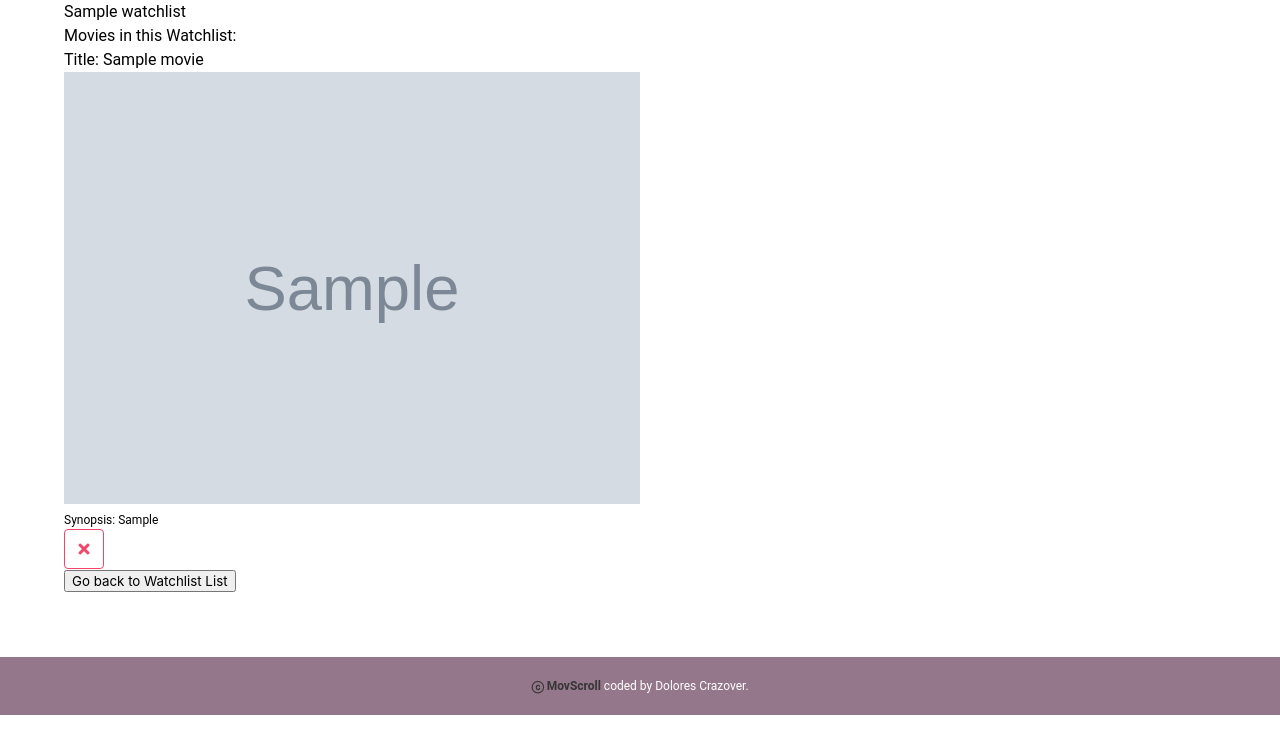
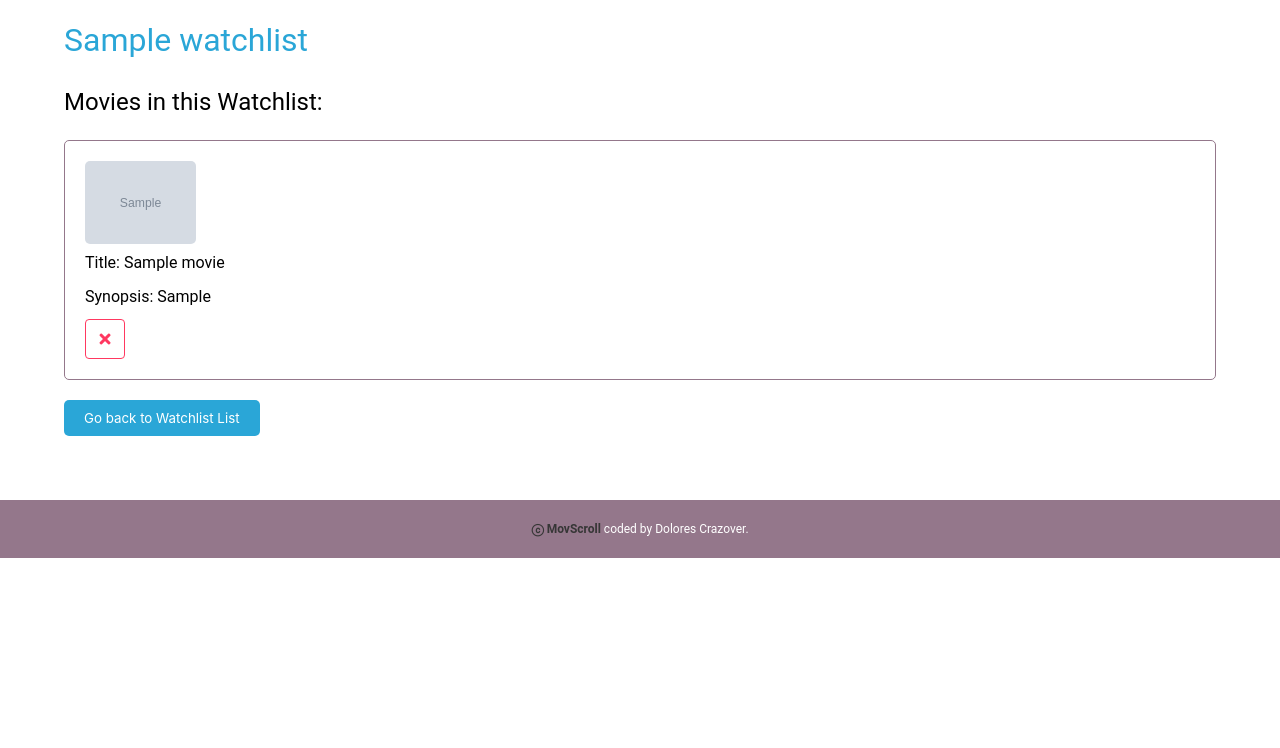
Before and after one commit to DoloresCode/MovScroll, a Django app: page /watchlist/1/ in a window 1280 px wide. Shown: the part 52-800 px from the top of the page. Run offline with Django 4.2, Linux system fonts and the light colour scheme; tables that the repository leaves empty hold one stand-in row (values such as "Sample post"); grey boxes marked "Sample" are stand-in pictures.

Commit message:
watchlist page and detal page styling done as well as dropdown menu added in actors page for watchlists

```diff
--- a/main_app/static/styles/main.css
+++ b/main_app/static/styles/main.css
@@ -447,6 +447,12 @@ img {
   margin-right: 50px;
 }
 
+.dropdown {
+  margin-left: 80px;
+}
+
+
+
 /* Update Page */
 
 /*Like homepage so take the css*/
@@ -475,3 +481,126 @@ img {
 .button.is-primary.custom-cancel-button {
   background-color: rgb(42, 166, 215);
 }
+
+/* Watchlist Page */
+
+.watchlists-container {
+  max-width: 900px;
+  margin: 0 auto;
+  padding: 20px;
+}
+
+.watchlist-item {
+  border: 1px solid #94778b;
+  border-radius: 5px;
+  margin-bottom: 20px;
+  padding: 10px;
+  transition: all 0.3s ease;
+}
+
+.watchlist-item:hover {
+  box-shadow: 0px 5px 15px rgba(0, 0, 0, 0.3);
+}
+
+.watchlist-title {
+  font-size: 1.5em;
+  margin-bottom: 10px;
+}
+
+.watchlist-title a {
+  color: rgb(42, 166, 215);
+  text-decoration: none;
+}
+
+.watchlist-title a:hover {
+  color: #94778b;
+}
+
+.links-back-movie-List-wachl {
+  text-align: right;
+  margin-bottom: 20px;
+}
+
+.links-back-movie-List-wachl a {
+  color: #000;
+  text-decoration: none;
+}
+
+.links-back-movie-List-wachl a:hover {
+  color: rgb(42, 166, 215);
+}
+
+.watchlist-empty {
+  text-align: center;
+  color: #94778b;
+}
+
+/* Watchlist DEtail Page */
+
+
+.title-watchlist_detail_p {
+  font-size: 2em;
+  color: rgb(42, 166, 215);
+  margin-bottom: 20px;
+  margin-top: 1rem;
+
+}
+
+.sub-watchlist_detail_p {
+  font-size: 1.5em;
+  color: #000;
+  margin-bottom: 20px;
+}
+
+.movie-container {
+  border: 1px solid #94778b;
+  border-radius: 5px;
+  padding: 20px;
+
+  margin-bottom: 20px;
+  transition: all 0.3s ease;
+}
+
+.movie-container:hover {
+  box-shadow: 0px 5px 15px rgba(0, 0, 0, 0.1);
+}
+
+.movie-img img {
+  width: 10%;
+  height: auto;
+  border-radius: 5px;
+}
+
+.movie-synopsis {
+  margin-top: 10px;
+}
+
+.movie-synopsis p {
+  font-size: 1em;
+  color: #000;
+}
+
+.button.is-danger.is-outlined {
+  color: #ff3860;
+  border-color: #ff3860;
+  margin-top: 10px;
+}
+
+.button.is-danger.is-outlined:hover {
+  color: #fff;
+  background-color: #ff3860;
+}
+
+button[type="button"] {
+  background-color: rgb(42, 166, 215);
+  color: #fff;
+  border: none;
+  border-radius: 5px;
+  padding: 10px 20px;
+  cursor: pointer;
+  transition: all 0.3s ease;
+}
+
+button[type="button"]:hover {
+  background-color: #94778b;
+}
--- a/main_app/templates/watchlist_detail.html
+++ b/main_app/templates/watchlist_detail.html
@@ -8,10 +8,10 @@
 
 {% for movie in watchlist.movies.all %}
     <div class="movie-container">
+      <div class="movie-img">
+          <img src="{{ movie.img }}" alt="{{ movie.title }} poster">
+      </div>
         <h3>Title: {{ movie.title }}</h3>
-        <div class="movie-img">
-            <img src="{{ movie.img }}" alt="{{ movie.title }} poster">
-        </div>
         <div class="movie-synopsis">
             <p>Synopsis: {{ movie.synopsis }}</p>
         </div>
```
Also changed, not shown: main_app/templates/actor_detail.html (+22 -0 lines).
